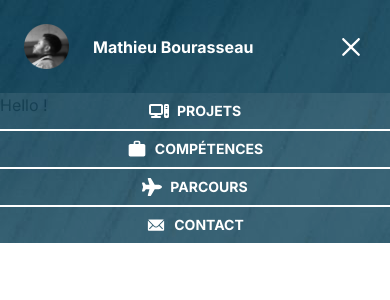
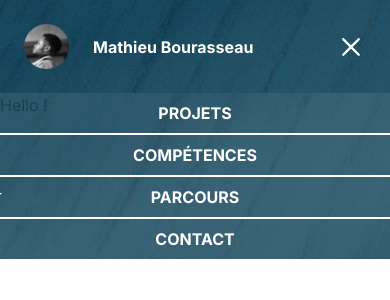
Before and after one commit to MathieuBourasseau/react-portfolio, a Next.js app: page / in a window 390 px wide. Both pictures are taken after a click on the icon 351 px from the left and 46 px from the top of the page. Shown: the top 300 px of the page. Built offline with nearby package versions, Linux system fonts and the light colour scheme.

Commit message:
feat: nav mobile style updated with the select style

```diff
--- a/components/Navigation.tsx
+++ b/components/Navigation.tsx
@@ -93,16 +93,33 @@ export default function Navigation() {
                         `
                     }>
                     {navLinks.map((link, index) => (
+                        <div className="flex w-full justify-center" key={index}>
+                            {link.options ? (
+                                <div className="w-full relative flex items-center justify-center border-b-2 py-2 hover:bg-[#f74518] hover:scale-115 transition-transform duration-300">
+                                    <select
+                                        defaultValue=""
+                                        className="text-base uppercase appearance-none w-full bg-transparent text-center cursor-pointer focus:outline-none z-10"
+                                    >
+                                        <option value="" disabled hidden>{link.label}</option>
+                                        {link.options.map((option, i) => (
+                                            <option key={i} value={option.label} className="bg-[#f74518]">
+                                                {option.label}
+                                            </option>
+                                        ))}
+                                    </select>
+                                    <IoMdArrowDropdown className="absolute right-[380px] text-[32px] pointer-events-none" />
+                                </div>
+                            ) : (
                                 <Link
-                            key={index}
                                     href={link.link}
-                            className="w-full flex justify-center items-center border-b-2 py-2 hover:bg-[#f74518] transition-transform duration-300 hover:scale-115 "
+                                    className="w-full flex justify-center items-center border-b-2 text-base py-2 hover:bg-[#f74518] hover:scale-115 transition-transform duration-300"
                                 >
                                     <div className="flex items-center justify-center gap-2">
-                                <span className="text-[20px]">{link.icon}</span>
                                         <p>{link.label}</p>
                                     </div>
                                 </Link>
+                            )}
+                        </div>
                     ))}
                 </div>
 
@@ -123,7 +140,7 @@ export default function Navigation() {
                                             <option value={option.label} className="bg-[#f74518]" >{option.label}</option>
                                         ))}
                                     </select>
-                                    <IoMdArrowDropdown className="absolute right-0 text-[32px] pointer-events-none"/>
+                                    <IoMdArrowDropdown className="absolute right-0 text-[32px] pointer-events-none" />
                                 </div>
                             ) : (
                                 <Link
```
Lines whose indentation alone changed are shown as unchanged.
